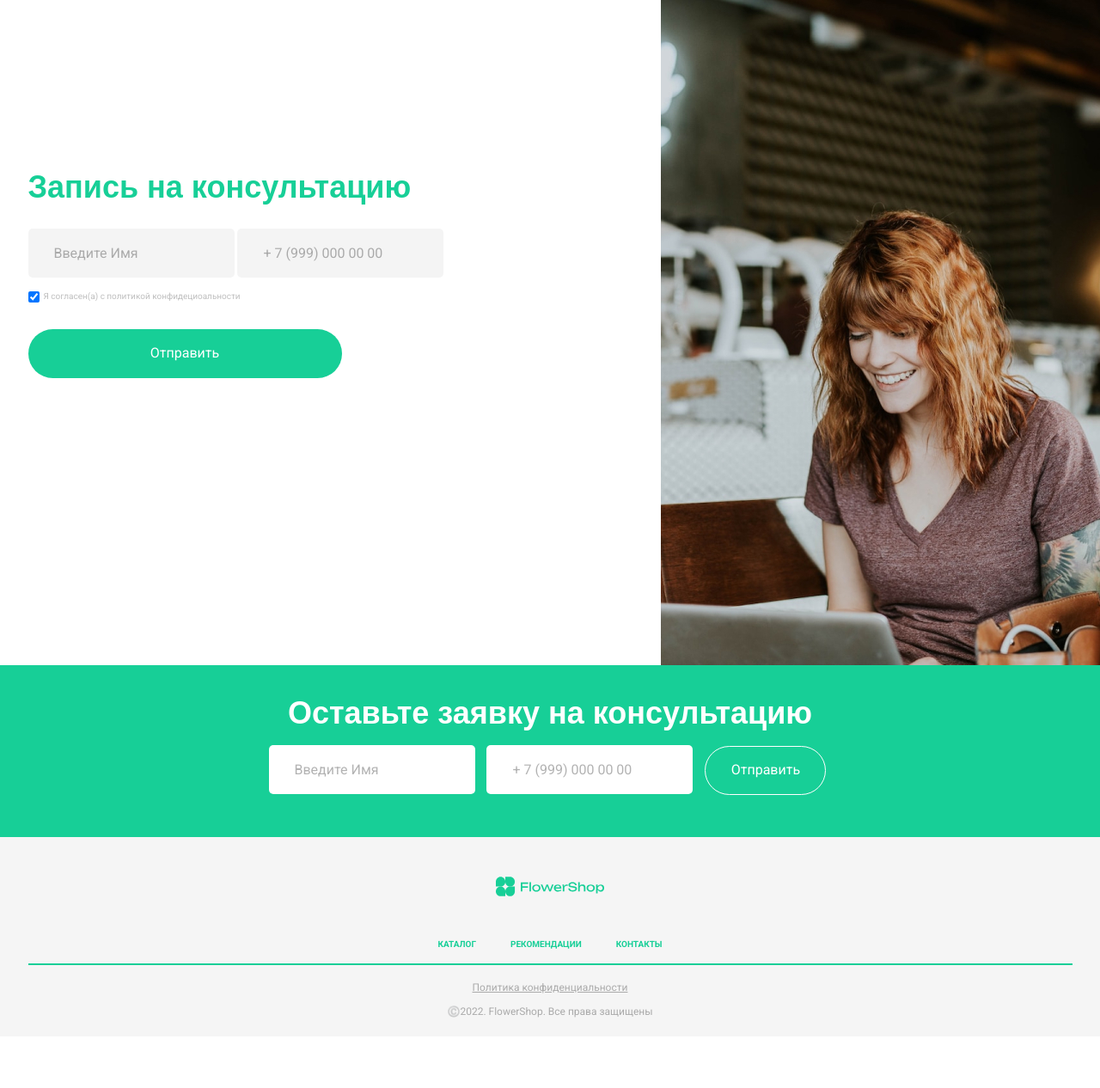
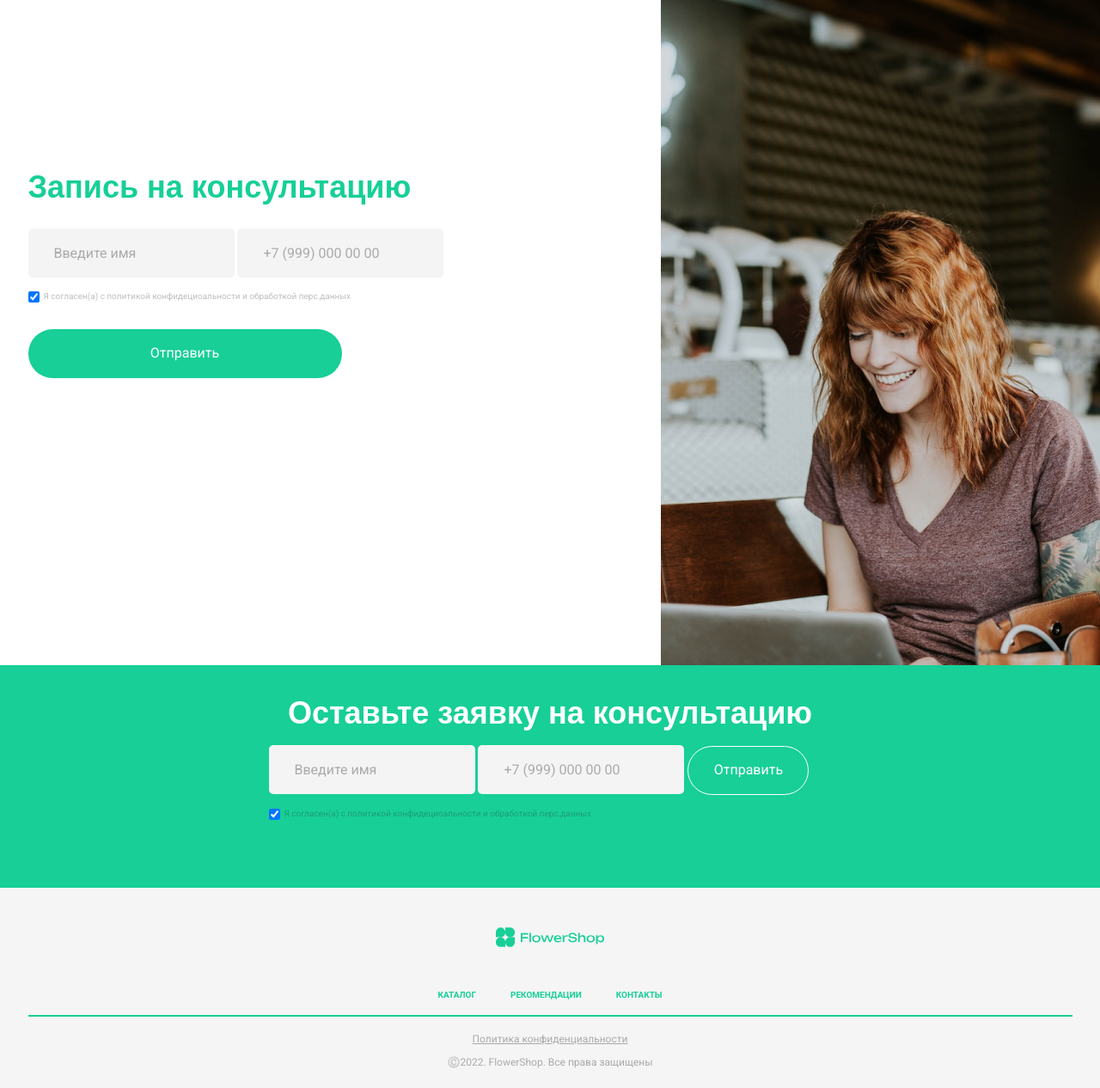
Before and after one commit to SadRus/flower-shop, a Django app: page /consultation in a window 1280 px wide. Shown: the part 51-1317 px from the top of the page at 86% size. Before the commit the page ends 1235 px from the top, so only its background shows below. Run offline with Django 4.2, Linux system fonts and the light colour scheme; parts of the project's set-up code (start-up, migrations or seed data) failed here and were passed over; some web fonts are replaced.

Commit message:
render consultation form in index and consult page

```diff
--- a/shop/forms.py
+++ b/shop/forms.py
@@ -2,7 +2,7 @@ from django import forms
 
 from phonenumber_field.formfields import PhoneNumberField
 
-from .models import Timeslot
+from shop.models import Timeslot, Consultation
 
 
 class OrderForm(forms.Form):
@@ -52,3 +52,27 @@ class OrderForm(forms.Form):
 		),
 		queryset=Timeslot.objects.all(),
 	)
+
+
+class ConsultationForm(forms.ModelForm):
+	class Meta:
+		model = Consultation
+		fields = ['name', 'phone']
+		labels = {
+			'name': '',
+			'phone': '',
+		}
+		widgets = {
+			'name': forms.TextInput(
+				attrs={
+					'placeholder': 'Введите имя',
+					'class': 'order__form_input',
+				}
+			),
+			'phone': forms.TextInput(
+				attrs={
+					'placeholder': '+7 (999) 000 00 00',
+					'class': 'order__form_input',
+				}
+			),
+		}
--- a/shop/views.py
+++ b/shop/views.py
@@ -1,8 +1,8 @@
 from django.shortcuts import render, get_object_or_404
 from django.http import HttpResponseRedirect
 
-from shop.models import Bouquet, Store, Client, Order
-from shop.forms import OrderForm
+from shop.models import Bouquet, Store, Client, Order, Consultation
+from shop.forms import OrderForm, ConsultationForm
 
 
 def index(request):
@@ -11,6 +11,7 @@ def index(request):
     context = {
         'bouquets': bouquets,
         'stores': stores,
+        'form': ConsultationForm(),
     }
     return render(request, 'index.html', context=context)
 
@@ -28,7 +29,25 @@ def catalog(request):
 
 
 def consultation(request):
-    return render(request, 'consultation.html')
+    result = None
+    if request.method == 'POST':
+        form = ConsultationForm(request.POST)
+        if form.is_valid():
+            name = form.cleaned_data['name']
+            phone = form.cleaned_data['phone']
+            Consultation.objects.create(
+                name=name,
+                phone=phone,
+            )
+            result = True
+    else:
+        form = ConsultationForm()
+        result = False
+    context = {
+        'form': form,
+        'result': result,
+    }
+    return render(request, 'consultation.html', context)
 
 
 def order(request, id):
--- a/templates/base.html
+++ b/templates/base.html
@@ -41,10 +41,13 @@
       <div class="container">
         <div class="consultation">
           <div class="title consultation__title">Оставьте заявку на консультацию</div>
-          <form action="#" class="consultation__form">
-            <input type="text" name="fname" class="consultation__form_input" placeholder="Введите Имя" required>
-            <input type="text" name="tel" class="consultation__form_input" placeholder="+ 7 (999) 000 00 00" required>
+          <form action="/consultation" class="consultation__form" method="POST">
+              {{ form }}
             <button type="submit" class="consultation__form_btn">Отправить</button>
+            <div class="chekbox fic">
+              <input type="checkbox" class="singUpConsultation__ckekbox" checked required>
+              <span class="chekbox__intro">Я согласен(а) с политикой конфидециоальности и обработкой перс.данных</span>
+            </div>
           </form>
         </div>
       </div>
--- a/templates/consultation.html
+++ b/templates/consultation.html
@@ -6,13 +6,14 @@
 <section id="singUpConsultation">
   <div class="container">
     <div class="singUpConsultation">
-      <form action="#" class="singUpConsultation__form">
+      <form action="" class="singUpConsultation__form">
+        {% csrf_token %}
         <div class="title">Запись на консультацию</div>
-        <input type="text" name="fname" class="order__form_input" placeholder="Введите Имя" required>
-        <input type="text" name="tel" class="order__form_input" placeholder="+ 7 (999) 000 00 00" required>
+        {{ form.name }}
+        {{ form.phone }}
         <div class="chekbox fic">
           <input type="checkbox" class="singUpConsultation__ckekbox" checked required>
-          <span class="chekbox__intro">Я согласен(а) с политикой конфидециоальности</span>
+          <span class="chekbox__intro">Я согласен(а) с политикой конфидециоальности и обработкой перс.данных</span>
         </div>
         <button class="btn singUpConsultation__form_btn">Отправить</button>
       </form>
```
